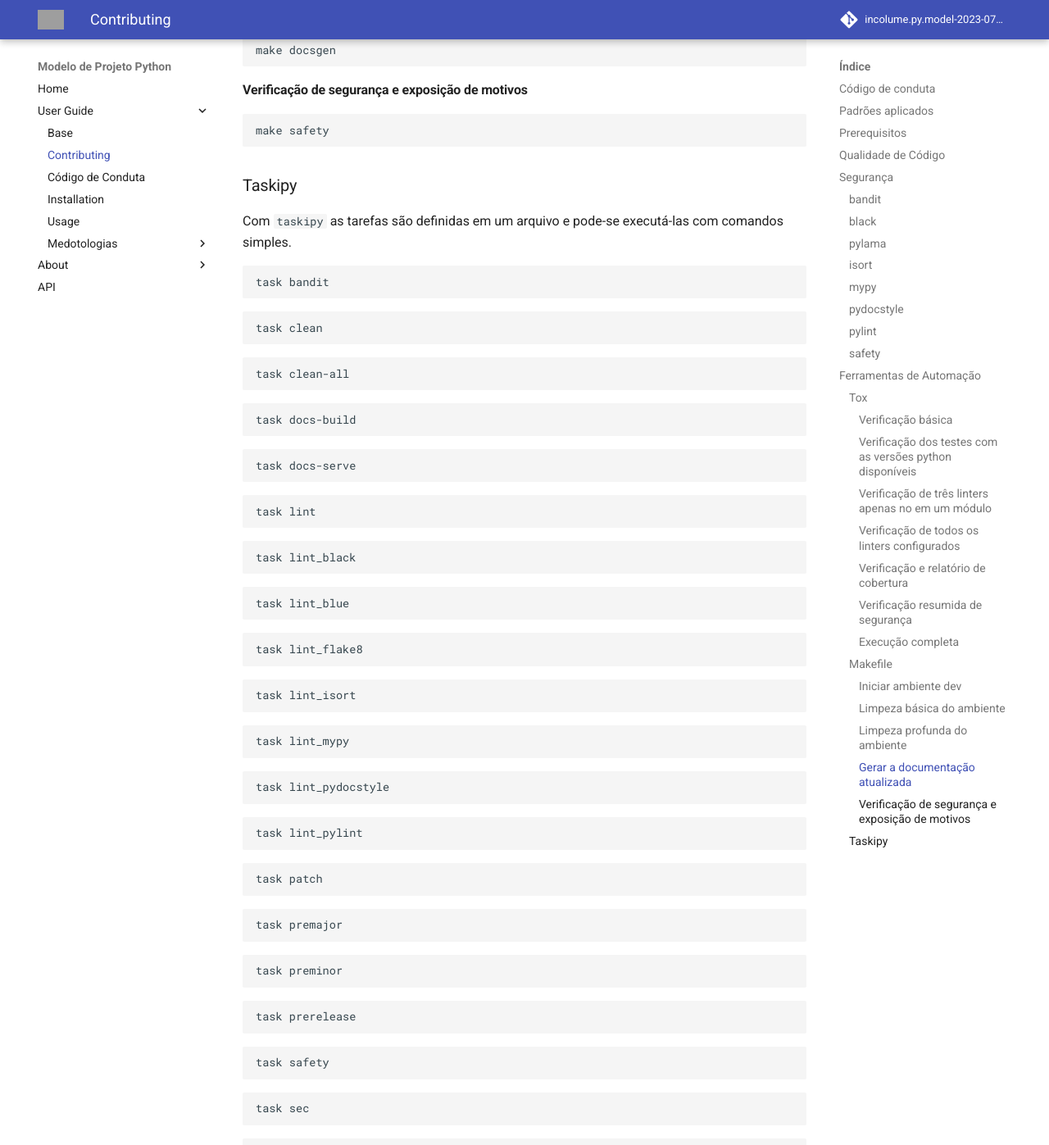
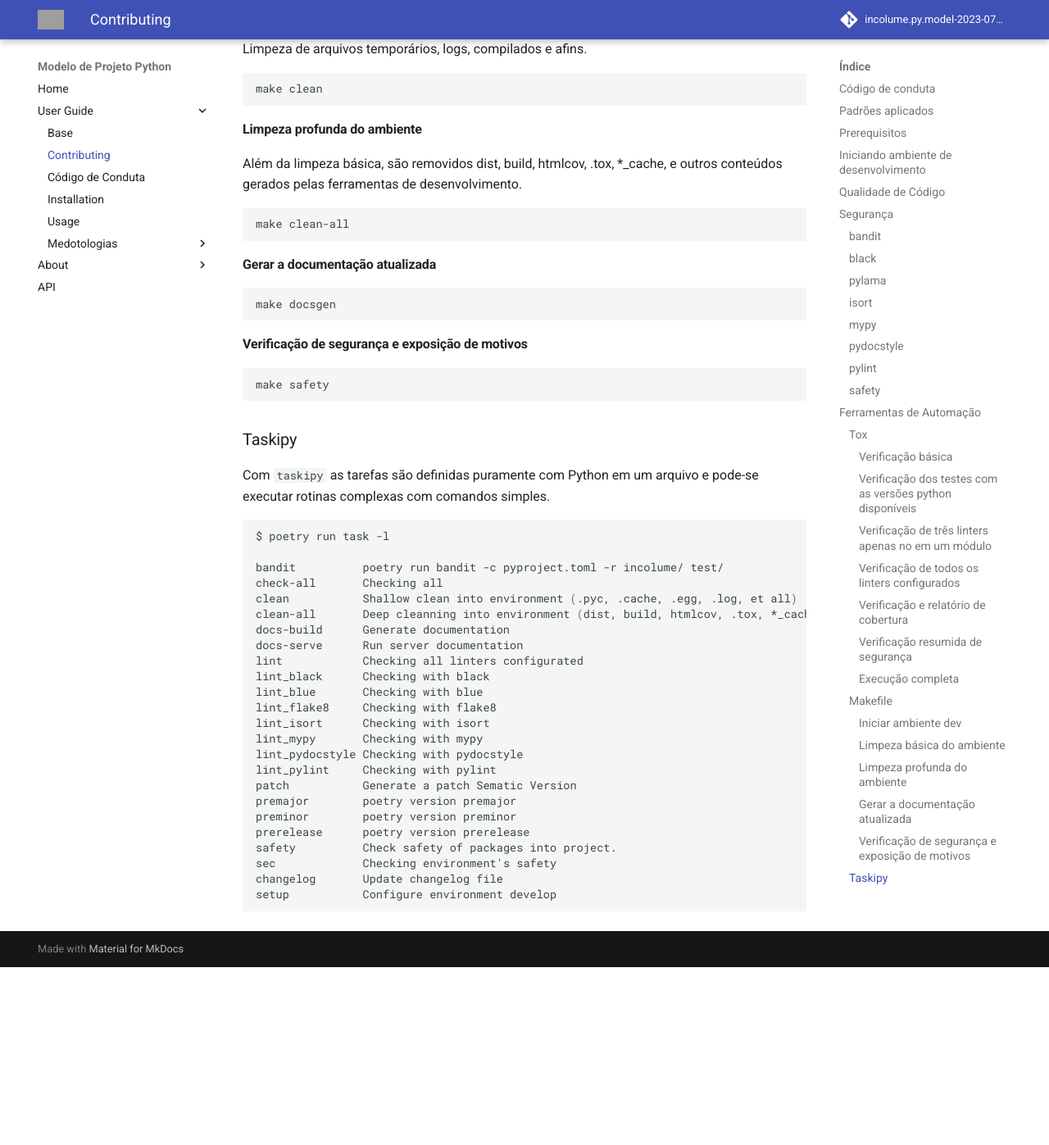
Before and after one commit to incolume-treinamentos/incolume.py.model-2023-07-05, an MkDocs documentation site: the page built from docs/user_guide/development.md, in a window 1280 px wide and 1400 px high, scrolled down 4570 px. Shown: the top 1397 px of the window at 82% size. Built offline with MkDocs 1.6.1 and Material for MkDocs 9.7.7, drawn with Linux system fonts in a browser that asks for light colours; comment, search, counter and statistics services are not loaded; after the commit the page ends 5750 px from its top, so only the background shows below that; some of the changed text lies outside the part shown; grey boxes are pictures that could not be loaded.

Commit message:
docs: #2 Atualização sobre configurações das informações de ambiente virtual

````diff
--- a/docs/user_guide/development.md
+++ b/docs/user_guide/development.md
@@ -21,6 +21,19 @@ Este projeto segue as recomendações descritas em
 - python 3.10+
 - pyenv
 - pip or poetry (preferencialmente)
+
+
+## Iniciando ambiente de desenvolvimento
+
+Para definir a versão do Python para o ambiente,
+e instalar as dependências execute os comandos abaixo:
+
+    $ poetry env use 3.10
+    $ poetry install
+
+Estes comandos criarão um ambiente virtual em Python, na versão especificada,
+e instalará todas as dependências fixadas em `pyproject.toml` com suas
+restrições especificadas em `poetry.lock`.
 
 ## Qualidade de Código
 
@@ -195,85 +208,32 @@ make safety
 
 
 ### Taskipy
-Com `taskipy` as tarefas são definidas em um arquivo
-e pode-se executá-las com comandos simples.
+Com `taskipy` as tarefas são definidas puramente com Python em um arquivo
+e pode-se executar rotinas complexas com comandos simples.
 
 ```shell
-task bandit
+$ poetry run task -l
+
+bandit          poetry run bandit -c pyproject.toml -r incolume/ test/
+check-all       Checking all
+clean           Shallow clean into environment (.pyc, .cache, .egg, .log, et all)
+clean-all       Deep cleanning into environment (dist, build, htmlcov, .tox, *_cache, et all)
+docs-build      Generate documentation
+docs-serve      Run server documentation
+lint            Checking all linters configurated
+lint_black      Checking with black
+lint_blue       Checking with blue
+lint_flake8     Checking with flake8
+lint_isort      Checking with isort
+lint_mypy       Checking with mypy
+lint_pydocstyle Checking with pydocstyle
+lint_pylint     Checking with pylint
+patch           Generate a patch Sematic Version
+premajor        poetry version premajor
+preminor        poetry version preminor
+prerelease      poetry version prerelease
+safety          Check safety of packages into project.
+sec             Checking environment's safety
+changelog       Update changelog file
+setup           Configure environment develop
 ```
-
-```shell
-task clean
-```
-
-```shell
-task clean-all
-```
-
-```shell
-task docs-build
-```
-
-```shell
-task docs-serve
-```
-
-```shell
-task lint
-```
-
-```shell
-task lint_black
-```
-
-```shell
-task lint_blue
-```
-
-```shell
-task lint_flake8
-```
-
-```shell
-task lint_isort
-```
-
-```shell
-task lint_mypy
-```
-
-```shell
-task lint_pydocstyle
-```
-
-```shell
-task lint_pylint
-```
-
-```shell
-task patch
-```
-
-```shell
-task premajor
-```
-
-```shell
-task preminor
-```
-
-```shell
-task prerelease
-```
-
-```shell
-task safety
-```
-
-```shell
-task sec
-```
-
-```shell
-task changelog
-```
````
Also changed, not shown: other parts of docs/user_guide/development.md (+1 -1 lines).
